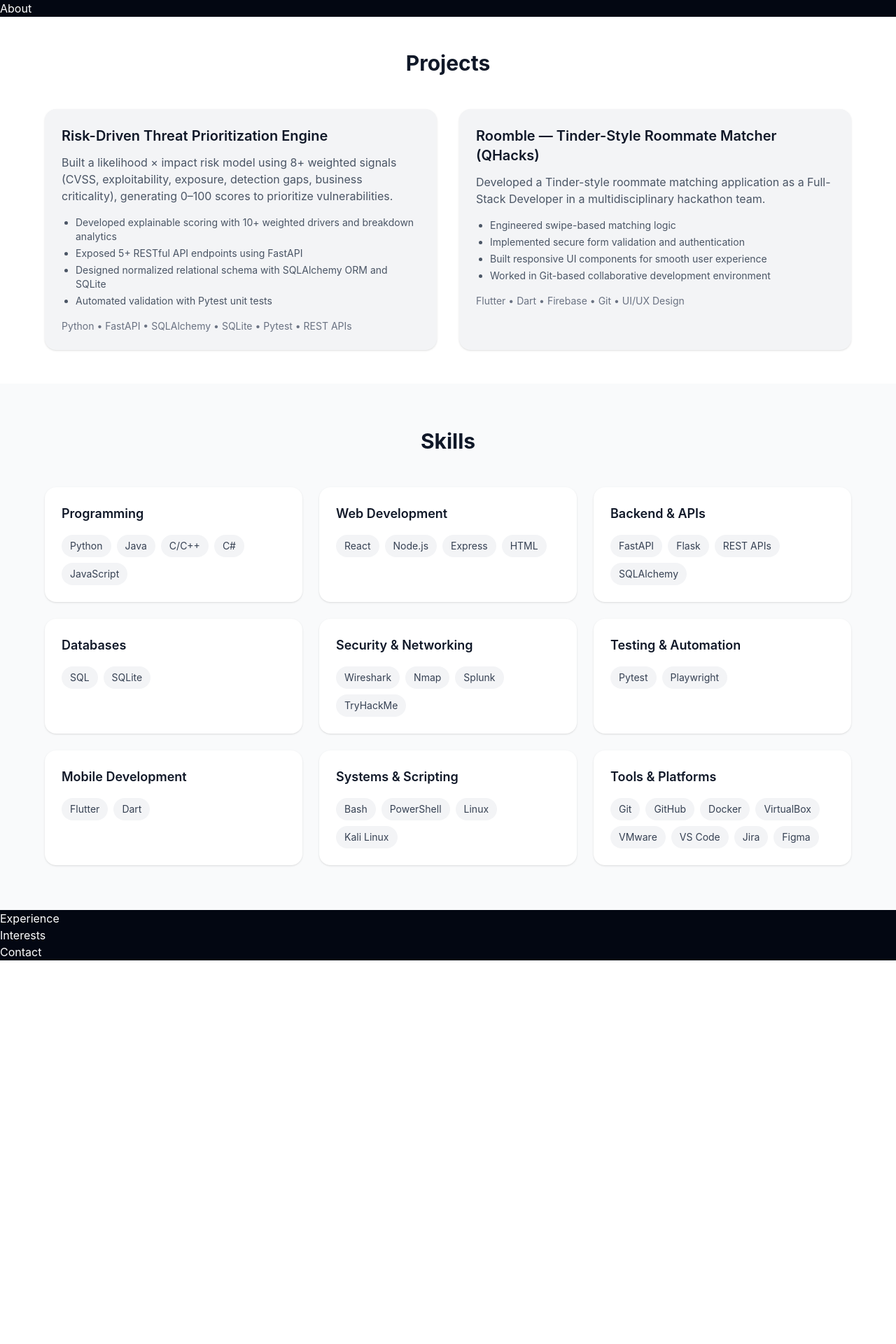
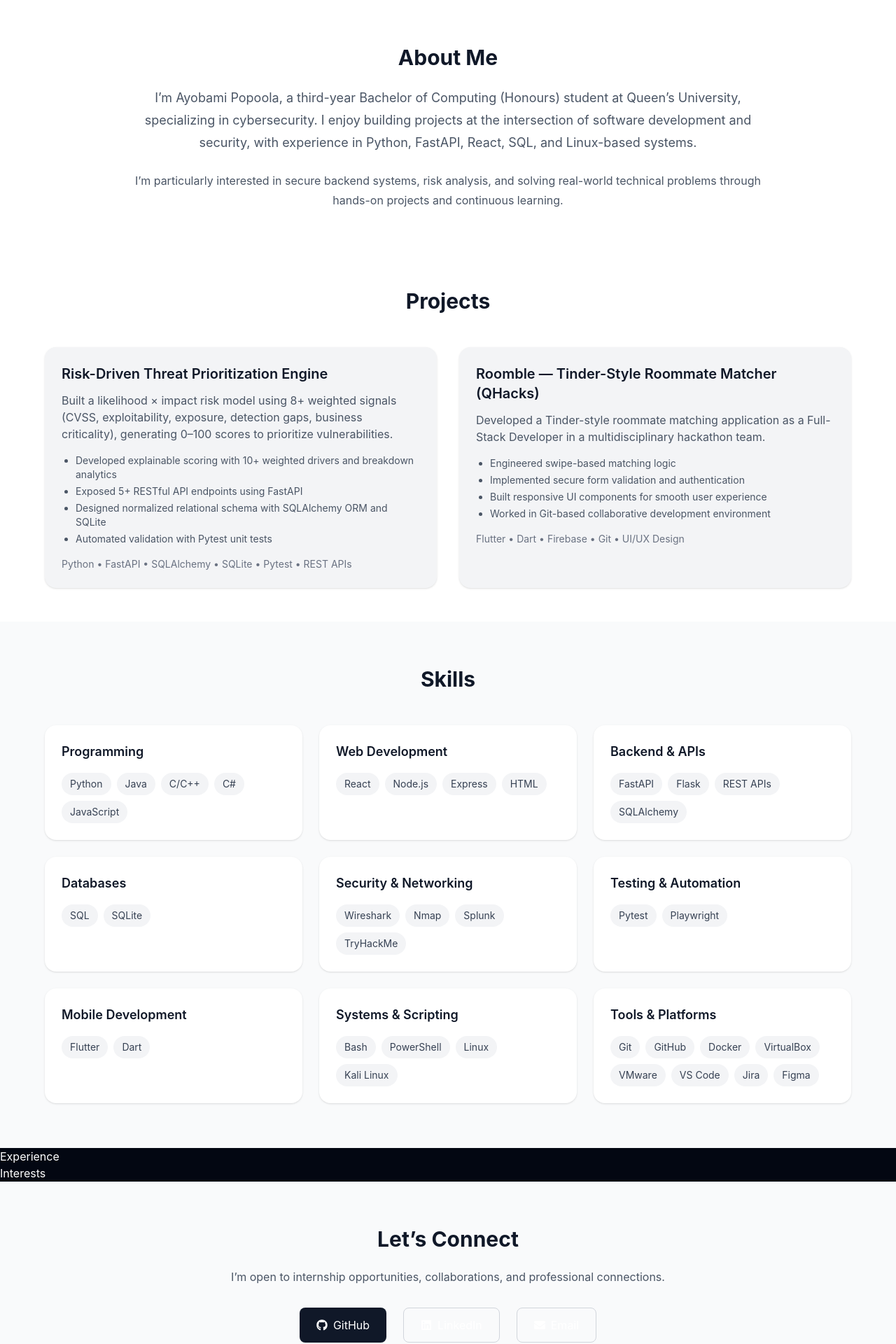
Before and after one commit to danielpope05/Portfolio, a React (Vite) app: page / in a window 1280 px wide. Shown: the part 800-2720 px from the top of the page at 70% size. Before the commit the page ends 2172 px from the top, so only its background shows below. Built offline with nearby package versions, Linux system fonts and the light colour scheme.

Commit message:
contact worked on

```diff
--- a/src/components/About.jsx
+++ b/src/components/About.jsx
@@ -1,5 +1,25 @@
-function About() {
-  return <div>About</div>
+export default function About() {
+  return (
+    <section id="about" className="py-16 px-8 bg-white">
+      <div className="max-w-4xl mx-auto text-center">
+        <h2 className="text-3xl font-bold text-gray-900 mb-6">
+          About Me
+        </h2>
+
+        <p className="text-lg text-gray-600 leading-8 mb-6">
+          I’m Ayobami Popoola, a third-year Bachelor of Computing (Honours)
+          student at Queen’s University, specializing in cybersecurity. I enjoy
+          building projects at the intersection of software development and
+          security, with experience in Python, FastAPI, React, SQL, and
+          Linux-based systems.
+        </p>
+
+        <p className="text-gray-600 leading-7">
+          I’m particularly interested in secure backend systems, risk analysis,
+          and solving real-world technical problems through hands-on projects and
+          continuous learning.
+        </p>
+      </div>
+    </section>
+  )
 }
-
-export default About
--- a/src/components/Contact.jsx
+++ b/src/components/Contact.jsx
@@ -1,5 +1,67 @@
-function Contact() {
-  return <div>Contact</div>
+import { FaGithub, FaLinkedin, FaEnvelope, FaPhone, FaMapMarkerAlt } from "react-icons/fa"
+
+export default function Contact() {
+  return (
+    <section id="contact" className="py-16 px-8 bg-gray-50">
+      <div className="max-w-4xl mx-auto text-center">
+        <h2 className="text-3xl font-bold text-gray-900 mb-6">
+          Let’s Connect
+        </h2>
+
+        <p className="text-gray-600 mb-8">
+          I’m open to internship opportunities, collaborations, and professional connections.
+        </p>
+
+        {/* Buttons */}
+        <div className="flex justify-center gap-6 flex-wrap mb-10">
+
+          <a
+            href="https://github.com/danielpope05"
+            target="_blank"
+            rel="noopener noreferrer"
+            className="flex items-center gap-2 px-6 py-3 bg-gray-900 text-white rounded-lg hover:bg-gray-800 transition"
+          >
+            <FaGithub />
+            GitHub
+          </a>
+
+          <a
+            href="https://www.linkedin.com/in/ayobami-popoola-961038303/"
+            target="_blank"
+            rel="noopener noreferrer"
+            className="flex items-center gap-2 px-6 py-3 border border-gray-300 rounded-lg hover:bg-gray-100 transition"
+          >
+            <FaLinkedin />
+            LinkedIn
+          </a>
+
+          <a
+            href="mailto:ayobamipopoola65@gmail.com"
+            className="flex items-center gap-2 px-6 py-3 border border-gray-300 rounded-lg hover:bg-gray-100 transition"
+          >
+            <FaEnvelope />
+            Email
+          </a>
+
+        </div>
+
+        {/* Details */}
+        <div className="space-y-3 text-gray-600">
+
+          <p className="flex items-center justify-center gap-2">
+            <FaPhone /> +1 (647) 915-3080
+          </p>
+
+          <p className="flex items-center justify-center gap-2">
+            <FaMapMarkerAlt /> Toronto, Ontario, Canada
+          </p>
+
+          <p className="text-sm text-gray-500">
+            109 Generation Boulevard, Scarborough, Ontario, M1B 2K5
+          </p>
+
+        </div>
+      </div>
+    </section>
+  )
 }
-
-export default Contact
```
